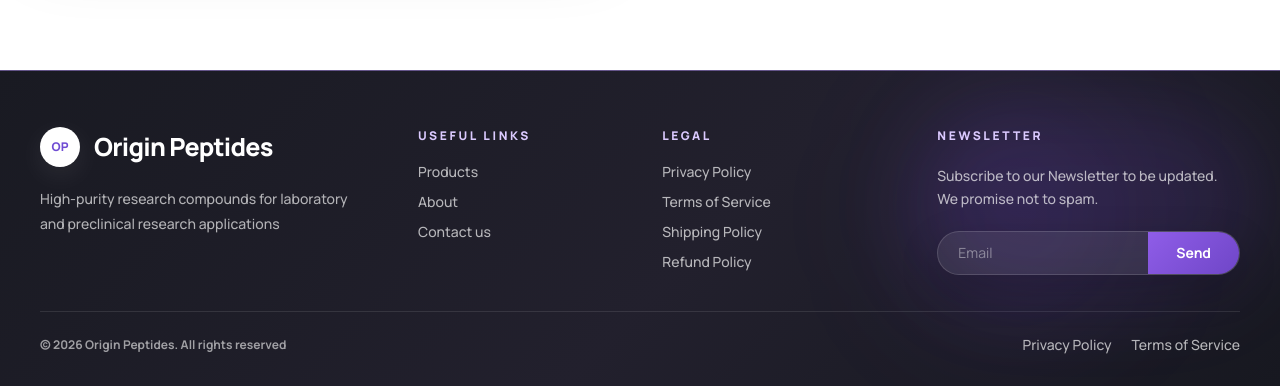
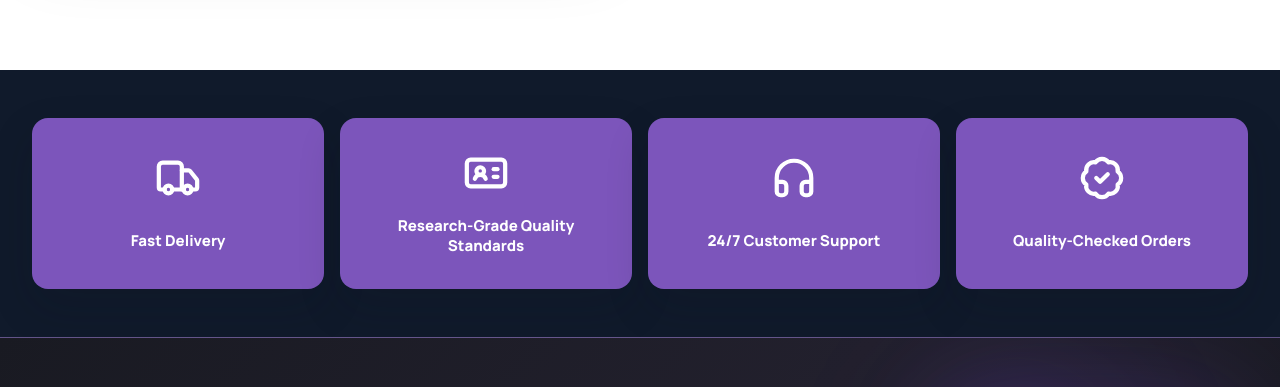
Before and after one commit to mhmdsalameh0/origin-store, a Next.js app in the folder frontend/: page /about in a window 1280 px wide. Shown: the part 2845-3232 px from the top of the page. Built offline with nearby package versions, Linux system fonts and the light colour scheme.

Commit message:
Add about service highlights strip

```diff
--- a/frontend/app/about/page.tsx
+++ b/frontend/app/about/page.tsx
@@ -1,6 +1,14 @@
 import { Footer } from "@/components/home/Footer";
 import { Header } from "@/components/home/Header";
+import { BadgeCheck, Headphones, IdCard, Truck } from "lucide-react";
 import Image from "next/image";
+
+const serviceHighlights = [
+  { label: "Fast Delivery", icon: Truck },
+  { label: "Research-Grade Quality Standards", icon: IdCard },
+  { label: "24/7 Customer Support", icon: Headphones },
+  { label: "Quality-Checked Orders", icon: BadgeCheck }
+];
 
 export default function AboutPage() {
   return (
@@ -190,6 +198,20 @@ export default function AboutPage() {
             </div>
           </div>
         </section>
+
+        <section className="bg-[#101a2b] px-5 py-10 md:px-8 md:py-12">
+          <div className="mx-auto grid max-w-[1280px] gap-4 sm:grid-cols-2 lg:grid-cols-4">
+            {serviceHighlights.map((item) => (
+              <article
+                className="grid min-h-[158px] place-items-center rounded-[16px] bg-[#7c55bb] px-5 py-8 text-center text-white shadow-[0_18px_44px_rgba(12,18,30,.16)]"
+                key={item.label}
+              >
+                <item.icon size={46} strokeWidth={2.2} />
+                <h2 className="mt-5 text-[15px] font-extrabold leading-snug">{item.label}</h2>
+              </article>
+            ))}
+          </div>
+        </section>
       </main>
       <Footer />
     </>
```
